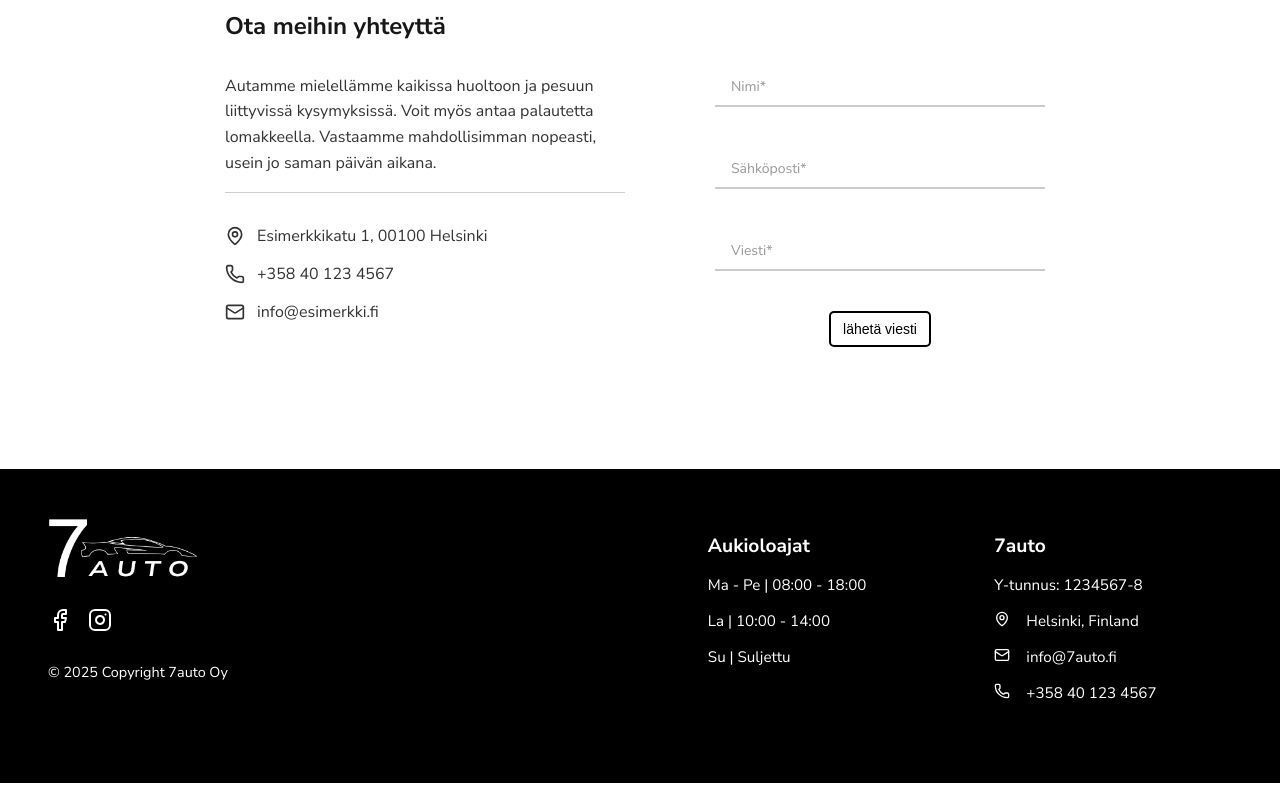
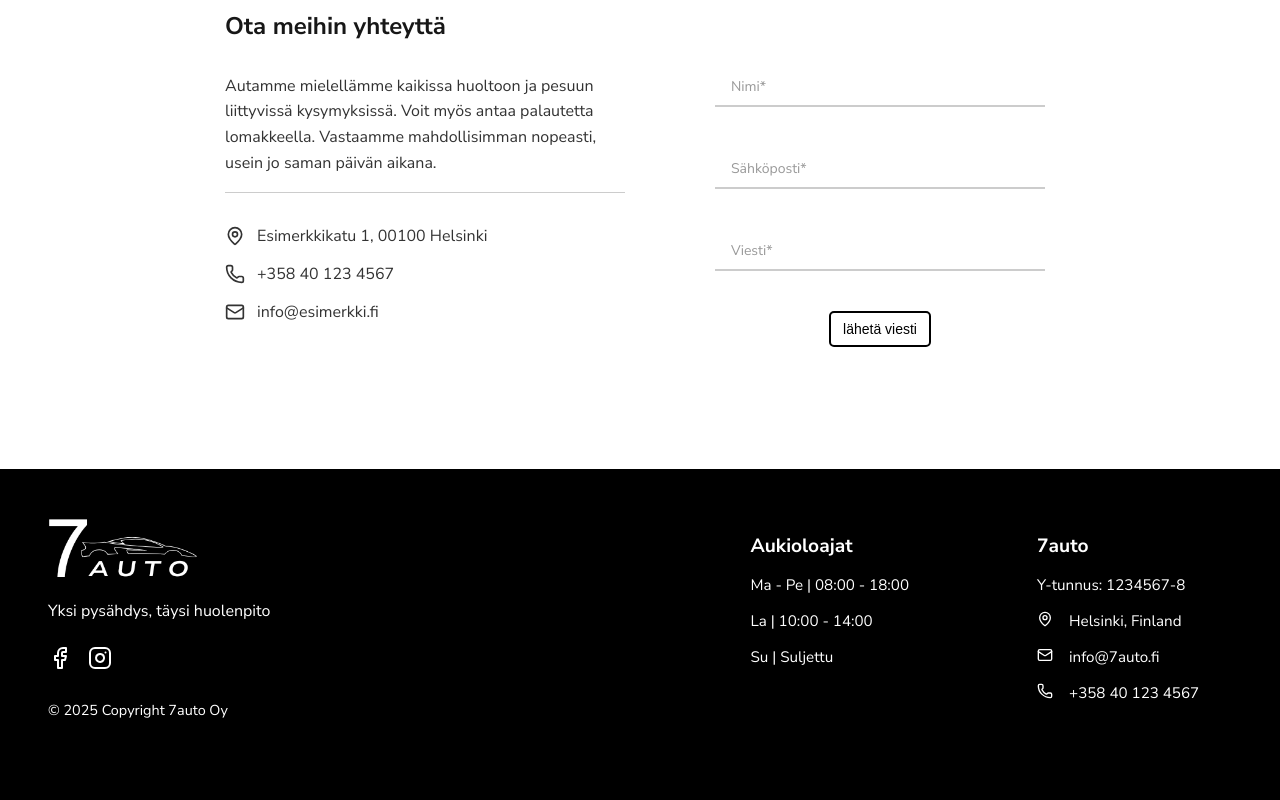
Before and after one commit to Agrinsadon/7auto, a Next.js app in the folder frontend/: page / in a window 1280 px wide. Shown: the part 3430-4230 px from the top of the page. Built offline with nearby package versions, Linux system fonts and the light colour scheme.

Commit message:
fixed footer page and remove button styles

```diff
--- a/frontend/src/app/component/buttons/removebutton.css
+++ b/frontend/src/app/component/buttons/removebutton.css
@@ -1,5 +1,5 @@
 .remove-button {
-    position: fixed;
+    position: absolute;
     top: 0;
     right: 0;
     border: none;
--- a/frontend/src/app/pages/footerpage/footerpage.css
+++ b/frontend/src/app/pages/footerpage/footerpage.css
@@ -4,6 +4,10 @@
     display: flex;
     padding: 3rem 3rem 5rem 3rem;
     gap: 40rem;
+  }
+
+  .main-page-footer-text{
+    padding-top: 1rem;
   }
 
   .main-page-footer-right {
--- a/frontend/src/app/pages/footerpage/footerpage.tsx
+++ b/frontend/src/app/pages/footerpage/footerpage.tsx
@@ -27,7 +27,7 @@ const Footer = () => {
             />
           </div>
         </div>
-
+        <p className='main-page-footer-text'>Yksi pysähdys, täysi huolenpito</p>
         {/* Social Media Icons */}
         <div className="main-page-footer-socials">
           <a href="https://facebook.com" target="_blank" rel="noopener noreferrer">
```
